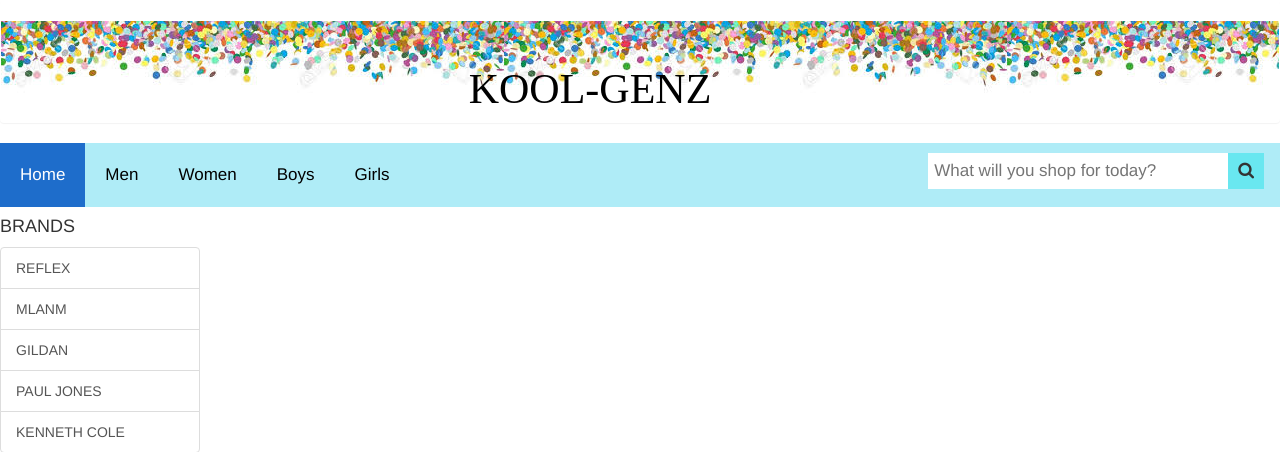
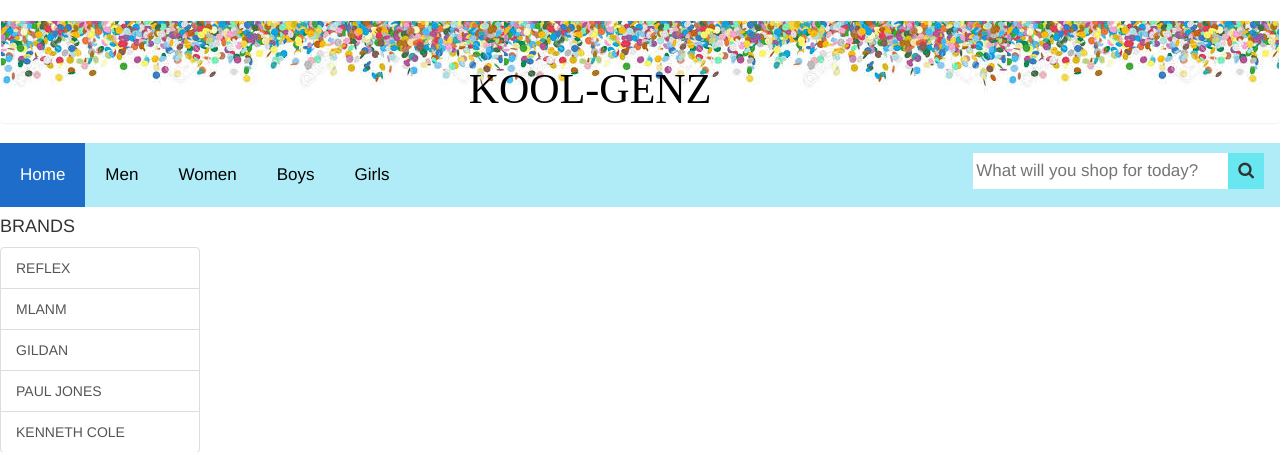
Before and after one commit to Sindhya-git/sgitrepo, a Flask app: page /men in a window 1280 px wide. Shown: the top 452 px of the page. Run offline with Flask 2, Linux system fonts and the light colour scheme; data that the repository does not hold is empty; some libraries are stand-ins or nearby versions.

Commit message:
Add files via upload

```diff
--- a/static/css/home.css
+++ b/static/css/home.css
@@ -34,19 +34,21 @@ body {
 }
 
 .topnav input[type=text] {
-  padding: 6px;
+  padding: 3px;
   margin-top: 10px;
-  width : 300px;
+  width : 255px;
   height: 36px;
   font-size: 17px;
   border: black;
 }
 
 .topnav .search-container img {
+
+
   margin-bottom: 3px;
   margin-left: -15px;
   height: 37px;
-  width : 37px;
+  width :37px;
   }
 
 .topnav .search-container button {
@@ -60,6 +62,7 @@ body {
   border: black;
   cursor: pointer;
 }
+
 
 .topnav .search-container button:hover {
   background: #ccc;
```
